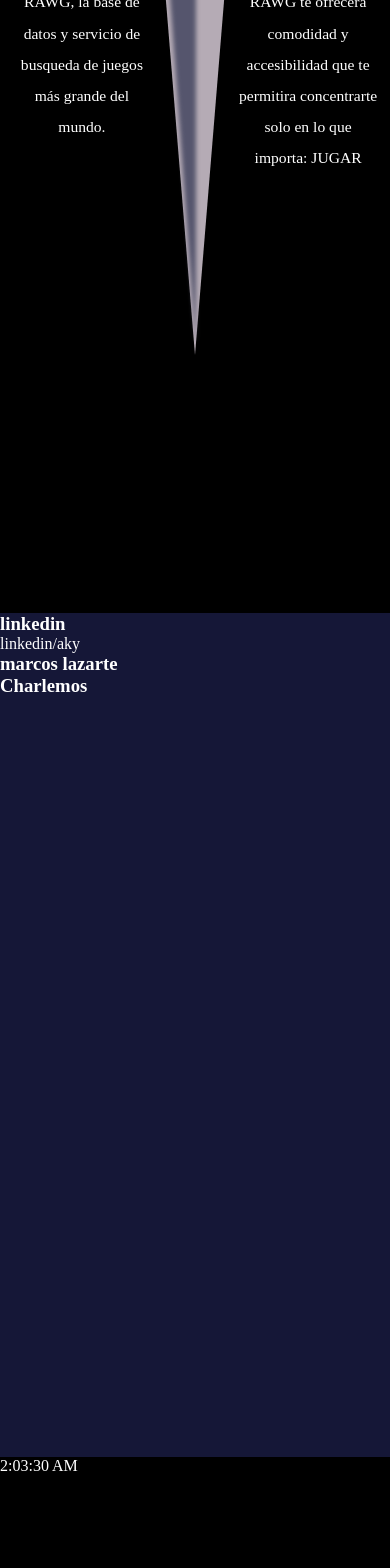
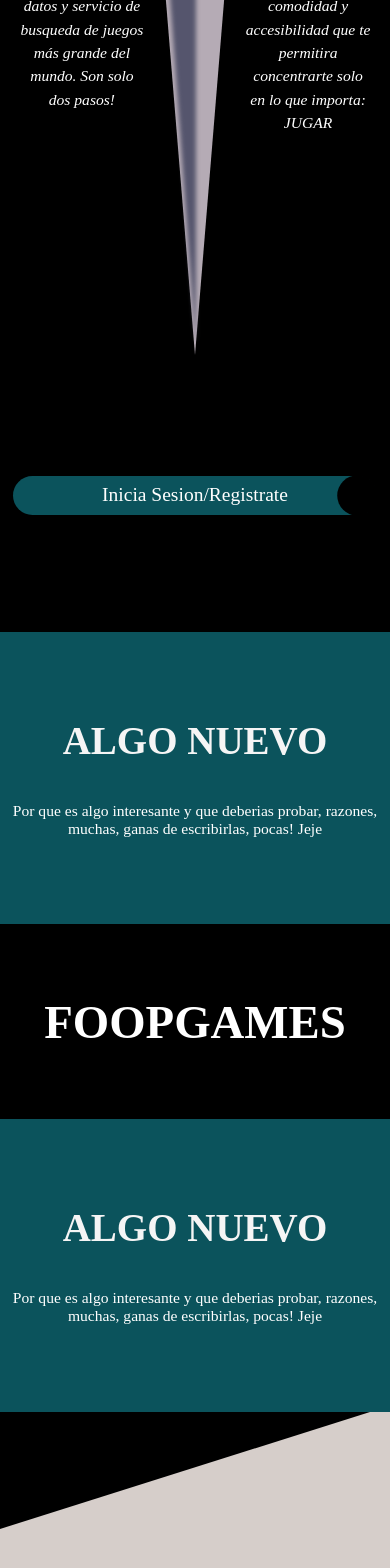
Before and after one commit to MarcosLazarte/foopGames, a React (Create React App) app: page / in a window 390 px wide. Shown: the part 1919-3487 px from the top of the page. Before the commit the page ends 3394 px from the top, so only its background shows below. Built offline with nearby package versions, Linux system fonts and the light colour scheme.

Commit message:
mejorando presentacion con cards

```diff
--- a/src/pages/presentacion/Presentacion.jsx
+++ b/src/pages/presentacion/Presentacion.jsx
@@ -136,7 +136,7 @@
    const time = fecha.toLocaleTimeString('en', { hour : 'numeric', hour12: true, minute: 'numeric', second: 'numeric'});
 
   return (
-    <div className='testtt'>
+    <div>
 
         <section className='primeraPagina'>
           <div>
@@ -211,8 +211,8 @@
 
           <div className='segundaPagina_columnas'>
             <div className='segundaPagina_columnasParrafo'>
-            Inicia sesión y ten acceso a la APi RAWG, la base de datos
-            y servicio de busqueda de juegos más grande del mundo.
+              Inicia sesión y ten acceso a la APi RAWG, la base de datos
+              y servicio de busqueda de juegos más grande del mundo. Son solo dos pasos!
             </div>
             <div className='segundaPagina_nailSet'>
               <div className='segundaPagina_mango'></div>
@@ -221,22 +221,44 @@
               <div className='segundaPagina_filo-sombra'></div>
             </div>
             <div className='segundaPagina_columnasParrafo'>
-            foopGAmes combinado con RAWG te ofrecera comodidad y accesibilidad que te
-            permitira concentrarte solo en lo que importa: JUGAR             </div>
+              foopGAmes combinado con RAWG te ofrecera comodidad y accesibilidad que te
+              permitira concentrarte solo en lo que importa: JUGAR
+            </div>
           </div>
         </section>
 
-        <section className='terceraPagina'>
-          <h3>linkedin</h3>
-          <p>linkedin/aky</p>
-          <h3>marcos lazarte</h3>
-          <h3>Charlemos</h3>
+        <section className='tercerPagina'>
+          <div className='tercerPagina_boton'>
+            <p className='tercerPagina_boton-texto'>
+              <div>Inicia Sesion/Registrate</div>
+            </p>
+            <div className='tercerPagina_boton-agujero'></div>
+          </div>
         </section>
-        <section>
-          <footer>
+
+        <section className='cuartaPagina'>
+          <div className='cuartaPagina_card'>
+            <h2 className='cuartaPagina_card-titulo'>Algo Nuevo</h2>
+            <p className='cuartaPagina_card-parrafo'>Por que es algo interesante y que deberias probar, razones, muchas, ganas de escribirlas, pocas! Jeje</p>
+          </div>
+          <div className='cuartaPagina_card2'>
+            <h2>foopGames</h2>
+          </div>
+          <div className='cuartaPagina_card'>
+            <h2 className='cuartaPagina_card-titulo'>Algo Nuevo</h2>
+            <p className='cuartaPagina_card-parrafo'>Por que es algo interesante y que deberias probar, razones, muchas, ganas de escribirlas, pocas! Jeje</p>
+          </div>
+        </section>
+
+        <section className='quintaPagina'>
+          <div>
+            <div className='quintaPagina_detalle-dibujo'></div>
+          </div>
+
+        </section>
+        <footer>
             {time}
           </footer>
-        </section>
         <nav className='presentacion_nav'>
         <Link to='/login'><button className='nav_botonLogin'>L</button></Link>
         <Link to='/inicio'> <button className='nav_botonInicio'>I</button></Link>
--- a/src/pages/presentacion/presentacion.css
+++ b/src/pages/presentacion/presentacion.css
@@ -190,11 +190,6 @@
     .segundaPagina{
         background: linear-gradient(#151737, black 50%);
         width: 100%;
-        height: 200vh;
-    }
-    .terceraPagina{
-        width: 100%;
-        height: 100vh;
     }
     .primeraPagina_titulo-letraImp{
         color: white;
@@ -301,15 +296,17 @@
         grid-template-rows: auto;
     }
     .segundaPagina_columnasParrafo{
-        margin-right: 3vw;
-        margin-left: 3vw;
+        margin-right: 5vw;
+        margin-left: 5vw;
         text-align: center;
         font-size: 4vw;
         margin-top: 10vw;
-        line-height: 8vw;
+        line-height: 6vw;
+        font-style: italic;
     }
     .segundaPagina_nailSet{
         position: relative;
+        height: calc(24vw + 380px);
     }
     .segundaPagina_mango{
         background-color: #B5ABB5;
@@ -500,10 +497,86 @@
         animation-duration: 1s;
         animation-fill-mode: forwards;
     }
-    .terceraPagina{
+    .tercerPagina{
+        margin-top: 30vw;
+        margin-bottom: 30vw;
         width: 100%;
+    }
+    .tercerPagina_boton{
+        height: 10vw;
+        width: 93.5%;
+        margin-right: auto;
+        margin-left: auto;
+        border-radius: 25vw;
+        background-color: #0B535C;
+        position: relative;
+    }
+    .tercerPagina_boton-texto{
+        height: 10vw;
+        font-size: 5vw;
+        text-align: center;
+        display: flex;
+        justify-content: center;
+        align-items: center;
+        cursor: pointer;
+    }
+    .tercerPagina_boton-agujero{
+        height: 10vw;
+        width: 10vw;
+        position: absolute;
+        right: 0;
+        top: 0;
+        transform: scale(1.04);
+        background-color: black;
+        border-radius: 50%;
+    }
+    .cuartaPagina{
+        width: 100%;
+    }
+    .cuartaPagina_card{
+        background-color: #0B535C;
+        width: 100%;
+        height: 75vw;
+        display: flex;
+        flex-direction: column;
+        justify-content: center;
+        align-items: center;
+    }
+    .cuartaPagina_card2{
+        width: 100%;
+        height: 50vw;
+        text-align: center;
+        font-size: 8vw;
+        text-transform: uppercase;
+        display: flex;
+        justify-content: center;
+        align-items: center;
+    }
+    .cuartaPagina_card-titulo{
+        font-size: 10vw;
+        text-transform: uppercase;
+        text-align: right;
+        color: whitesmoke;
+        z-index: 1;
+        padding-top: 7vw;
+    }
+    .cuartaPagina_card-parrafo{
+        font-size: 4vw;
+        margin-top: 10vw;
+        padding-bottom: 7vw;
+        text-align: center;
+        margin-right: 3vw;
+        margin-left: 3vw;
+    }
+    .quintaPagina{
+        background-color: #D6CECA;
         height: 100vh;
-        background-color: #151737;
+        width: 100%;
+    }
+    .quintaPagina_detalle-dibujo{
+        background-color: #D6CECA;
+        border-left: 95vw solid black;
+        border-bottom: 30vw solid transparent;
     }
 }
 @media screen and (min-width: 768px){
```
